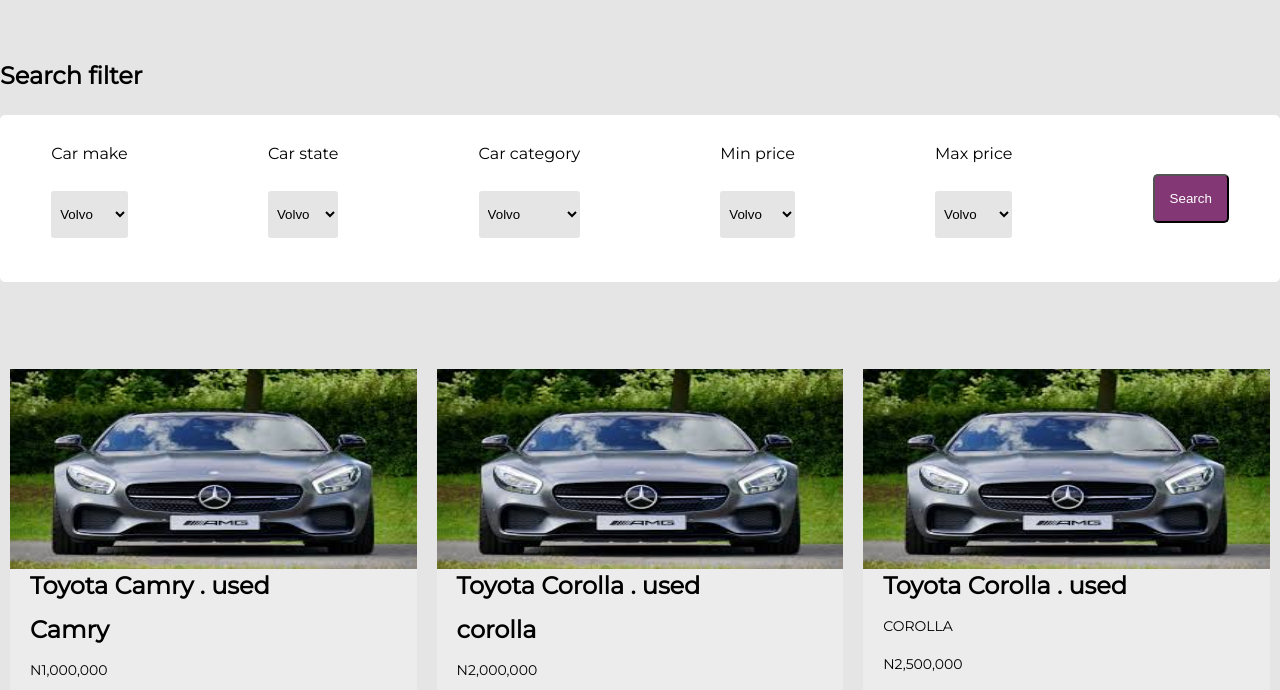
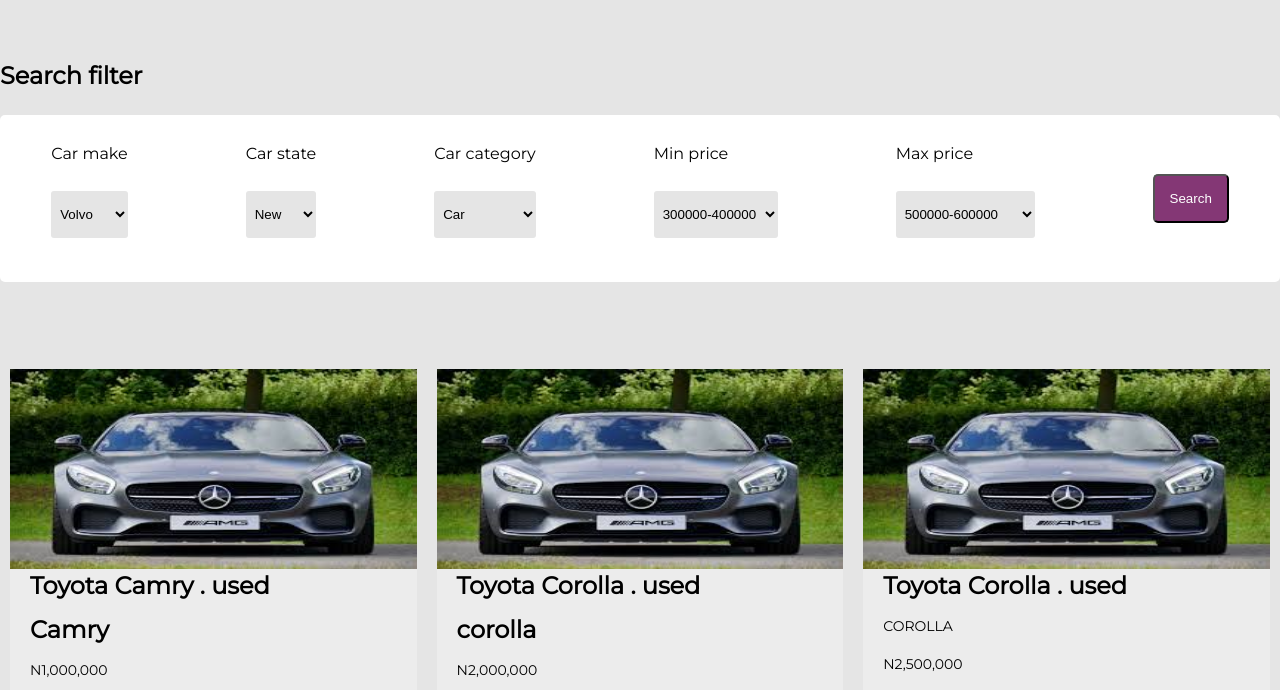
Before and after one commit to nukam20/Automartsite, a plain HTML site: page UI/buyCarDetails.html in a window 1280 px wide. Shown: the part 86-776 px from the top of the page. Drawn offline with Linux system fonts and the light colour scheme.

Commit message:
update search category under the buy cars page

```diff
--- a/UI/buyCarDetails.html
+++ b/UI/buyCarDetails.html
@@ -58,14 +58,14 @@
         </div>
         </div>
 
+
         <div class="carstate-wrapper">
           <p class="car-state">Car state</p>
           <form action="/action_page.php">
             <select name="All">
-              <option value="volvo">Volvo</option>
-              <option value="saab">Saab</option>
-              <option value="fiat">Fiat</option>
-              <option value="audi">Audi</option>
+              <option value="new">New</option>
+              <option value="used">Used</option>
+
             </select>
             <br><br>
           </form>
@@ -75,10 +75,10 @@
           <p class="car-state">Car category</p>
           <form action="/action_page.php">
             <select name="All">
-              <option value="volvo">Volvo</option>
-              <option value="saab">Saab</option>
-              <option value="fiat">Fiat</option>
-              <option value="audi">Audi</option>
+              <option value="car">Car</option>
+              <option value="truck">Truck</option>
+              <option value="trailer">Trailer</option>
+              <option value="van">Van</option>
             </select>
             <br><br>
           </form>
@@ -88,10 +88,10 @@
           <p class="car-state">Min price</p>
           <form action="/action_page.php">
             <select name="All">
-              <option value="volvo">Volvo</option>
-              <option value="saab">Saab</option>
-              <option value="fiat">Fiat</option>
-              <option value="audi">Audi</option>
+              <option value="300">300000-400000</option>
+              <option value="400">400000-500000</option>
+              <option value="500">500000-600000</option>
+              <option value="600">600000-700000</option>
             </select>
             <br><br>
           </form>
@@ -102,10 +102,10 @@
           <p class="car-state">Max price</p>
           <form action="/action_page.php">
             <select name="All">
-              <option value="volvo">Volvo</option>
-              <option value="saab">Saab</option>
-              <option value="fiat">Fiat</option>
-              <option value="audi">Audi</option>
+              <option value="300">500000-600000</option>
+              <option value="400">600000-1000000</option>
+              <option value="500">1000000-1500000</option>
+              <option value="600">1500000-5000000</option>
             </select>
             <br><br>
           </form>
```
